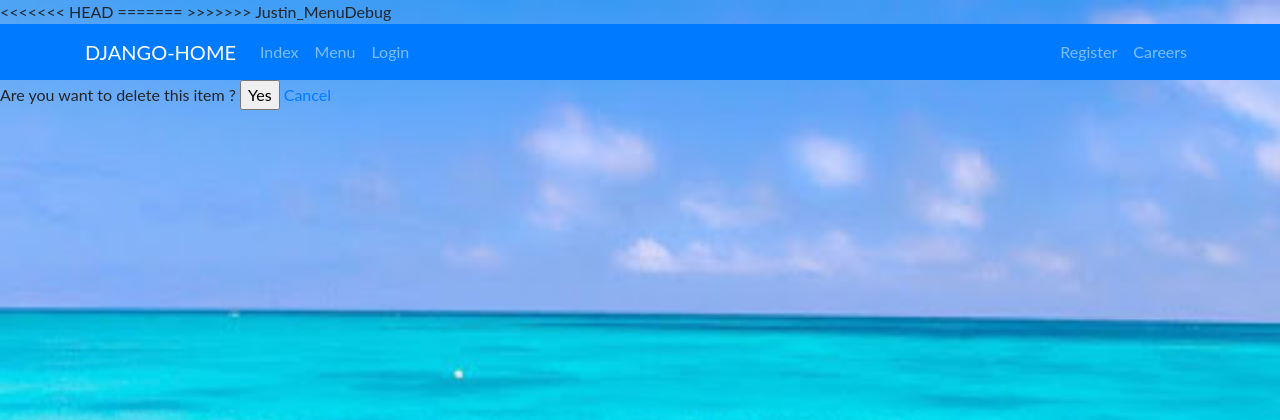
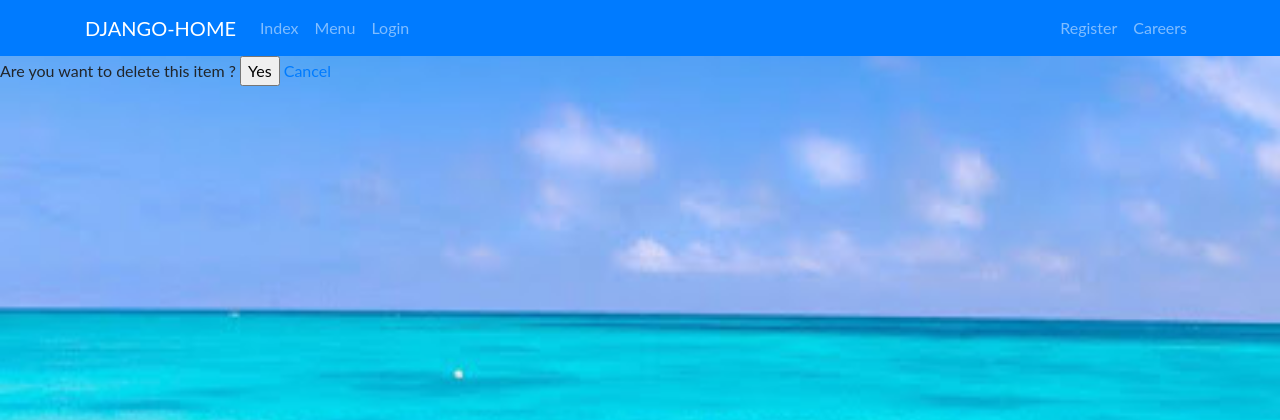
Before and after one commit to jmuratov98/CSC322-Project, a Django app: page /menu/6/delete/ in a window 1280 px wide. Shown: the top 420 px of the page. Run offline with Django 3.2, Linux system fonts and the light colour scheme; data comes from the database, SQL or seed files in the repository; both versions use the stored data as it was after the commit; some libraries are stand-ins or nearby versions.

Commit message:
Fixed some merge conflicts that were left over

```diff
--- a/cuisino/templates/users/base.html
+++ b/cuisino/templates/users/base.html
@@ -6,11 +6,8 @@
         <meta name="viewport" content="width=device-width, initial-scale=1.0">
 
         <link rel="stylesheet" href="https://cdn.jsdelivr.net/npm/bootstrap@4.5.3/dist/css/bootstrap.min.css" integrity="sha384-TX8t27EcRE3e/ihU7zmQxVncDAy5uIKz4rEkgIXeMed4M0jlfIDPvg6uqKI2xXr2" crossorigin="anonymous">
-<<<<<<< HEAD
         <link rel="stylesheet" href="https://stackpath.bootstrapcdn.com/font-awesome/4.7.0/css/font-awesome.min.css">
-=======
         <link rel="stylesheet" type="text/css" href="{% static 'css/project/main.css' %}"/>
->>>>>>> Justin_MenuDebug
         {% block stylesheets %}
         {% endblock %}
     </head>
```
Also changed, not shown: cuisino/db.sqlite3.
